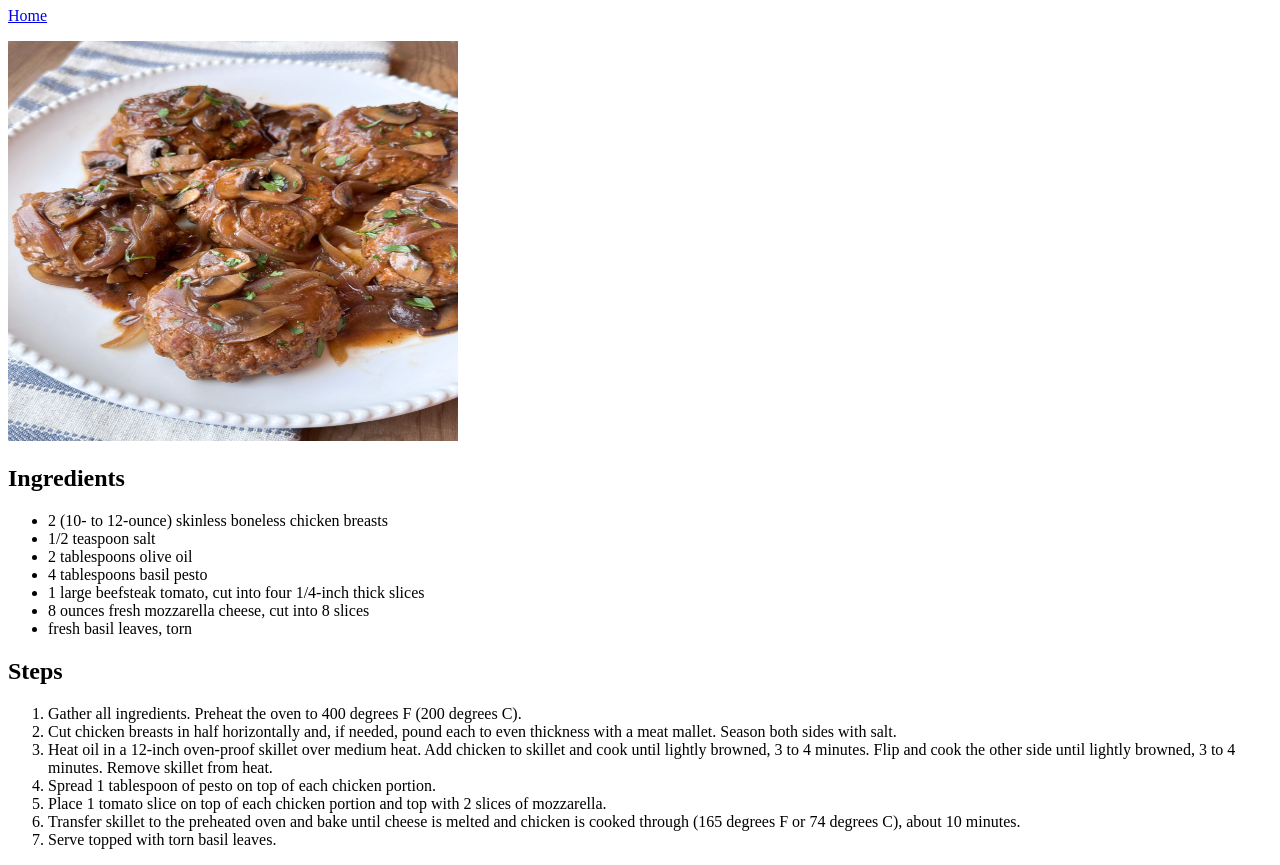
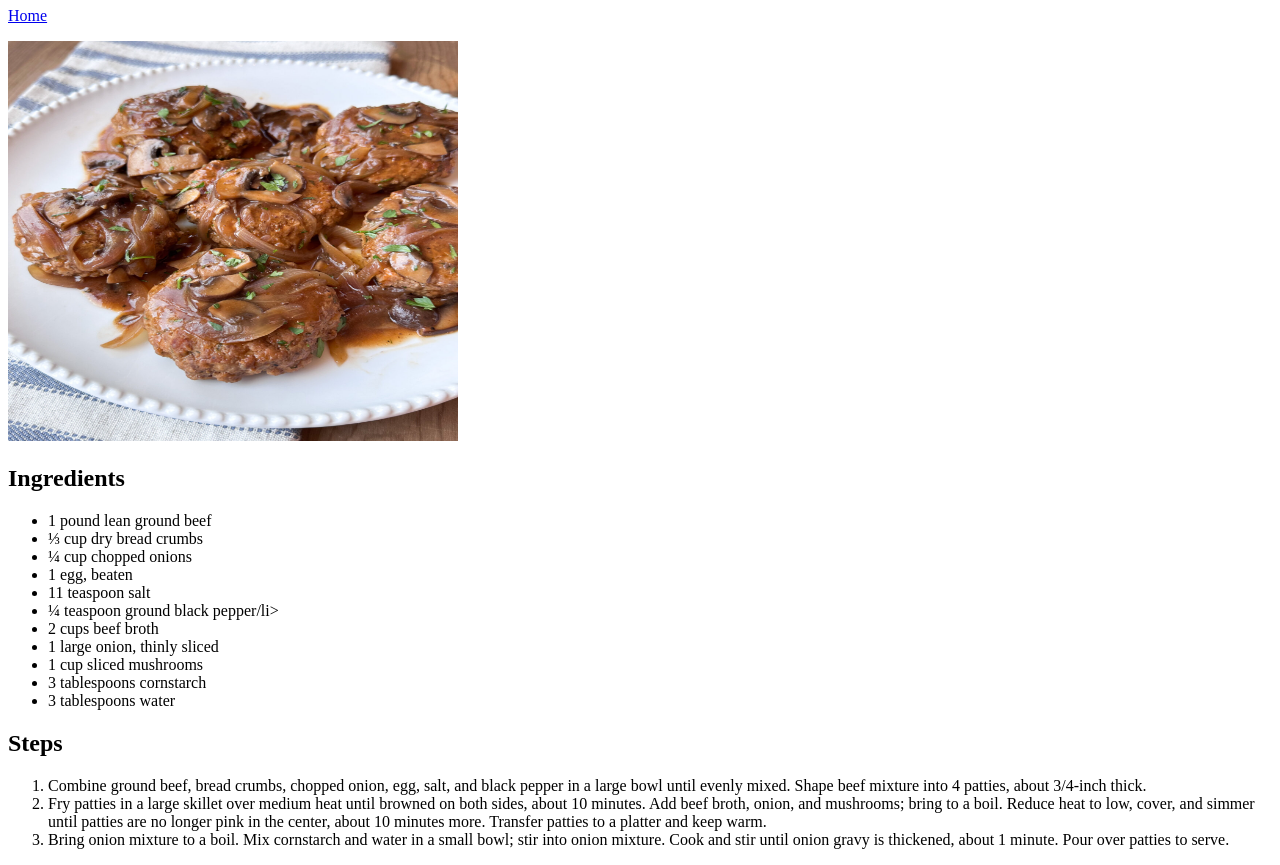
Before and after one commit to Heinrich12345/odin-recipes, a plain HTML site: page recipes/salisbury steak with mushrooms.html in a window 1280 px wide. Shown: the part 73-938 px from the top of the page. Drawn offline with Linux system fonts and the light colour scheme.

Commit message:
Added ingredient and step list to steak webpage.

```diff
--- a/recipes/salisbury steak with mushrooms.html
+++ b/recipes/salisbury steak with mushrooms.html
@@ -6,28 +6,28 @@
     <title>Document</title>
 </head>
 <body>
-    <h1>Pesto Chicken Caprese</h1>
+    <h1>Salisbury Steak with Mushrooms</h1>
     <p><a href="../index.html">Home</a></p>
     <img src=".././images/salisbury steak.jpg" alt="Charles the pug." height="400" width="450">
     <h2>Ingredients</h2>
     <ul>
-        <li>2 (10- to 12-ounce) skinless boneless chicken breasts</li>
-        <li>1/2 teaspoon salt</li>
-        <li>2 tablespoons olive oil</li>
-        <li>4 tablespoons basil pesto</li>
-        <li>1 large beefsteak tomato, cut into four 1/4-inch thick slices </li>
-        <li>8 ounces fresh mozzarella cheese, cut into 8 slices</li>
-        <li>fresh basil leaves, torn</li>
+        <li>1 pound lean ground beef</li>
+        <li>⅓ cup dry bread crumbs</li>
+        <li>¼ cup chopped onions</li>
+        <li>1 egg, beaten</li>
+        <li>11 teaspoon salt</li>
+        <li>¼ teaspoon ground black pepper/li>
+        <li>2 cups beef broth</li>
+        <li>1 large onion, thinly sliced</li>
+        <li>1 cup sliced mushrooms</li>
+        <li>3 tablespoons cornstarch</li>
+        <li>3 tablespoons water</li>
     </ul>
     <h2>Steps</h2>
     <ol>
-        <li>Gather all ingredients. Preheat the oven to 400 degrees F (200 degrees C).</li>
-        <li>Cut chicken breasts in half horizontally and, if needed, pound each to even thickness with a meat mallet. Season both sides with salt.</li>
-        <li>Heat oil in a 12-inch oven-proof skillet over medium heat. Add chicken to skillet and cook until lightly browned, 3 to 4 minutes. Flip and cook the other side until lightly browned, 3 to 4 minutes. Remove skillet from heat.</li>
-        <li>Spread 1 tablespoon of pesto on top of each chicken portion.</li>
-        <li>Place 1 tomato slice on top of each chicken portion and top with 2 slices of mozzarella.</li>
-        <li>Transfer skillet to the preheated oven and bake until cheese is melted and chicken is cooked through (165 degrees F or 74 degrees C), about 10 minutes.</li>
-        <li>Serve topped with torn basil leaves.</li>
+        <li>Combine ground beef, bread crumbs, chopped onion, egg, salt, and black pepper in a large bowl until evenly mixed. Shape beef mixture into 4 patties, about 3/4-inch thick.</li>
+        <li>Fry patties in a large skillet over medium heat until browned on both sides, about 10 minutes. Add beef broth, onion, and mushrooms; bring to a boil. Reduce heat to low, cover, and simmer until patties are no longer pink in the center, about 10 minutes more. Transfer patties to a platter and keep warm.</li>
+        <li>Bring onion mixture to a boil. Mix cornstarch and water in a small bowl; stir into onion mixture. Cook and stir until onion gravy is thickened, about 1 minute. Pour over patties to serve.</li>
     </ol>
 </body>
 </html>
```
